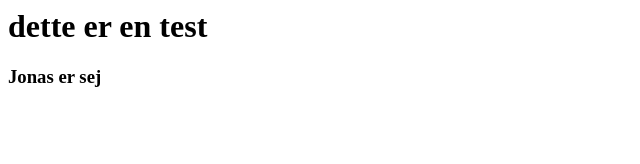
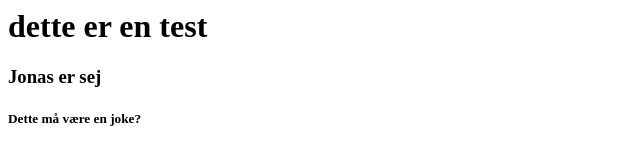
Before and after one commit to madskrigslund/Test2, a plain HTML site: page index.html in a window 1280 px wide. Shown: the whole page, without its empty margins (0-640 px from the left). Drawn offline with Linux system fonts and the light colour scheme.

Commit message:
dette må være en joke

```diff
--- a/index.html
+++ b/index.html
@@ -5,5 +5,6 @@
 <body>
 	<h1>dette er en test</h1>
 	<h3>Jonas er sej </h3>
+	<h5>Dette må være en joke?</h5>
 </body>
 </html>
```
